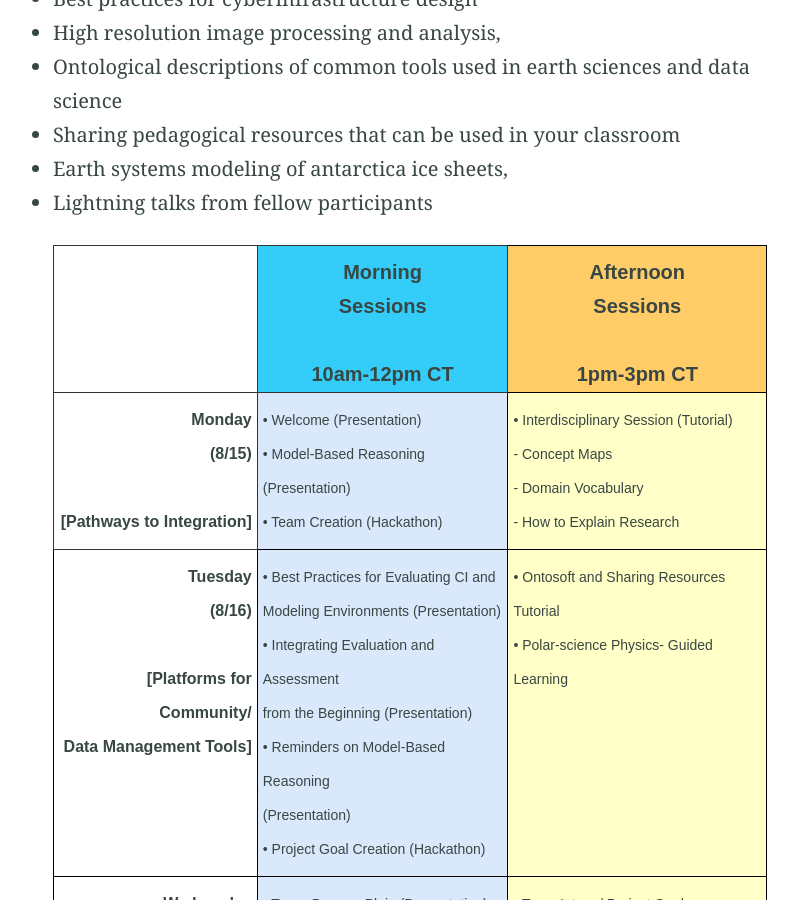
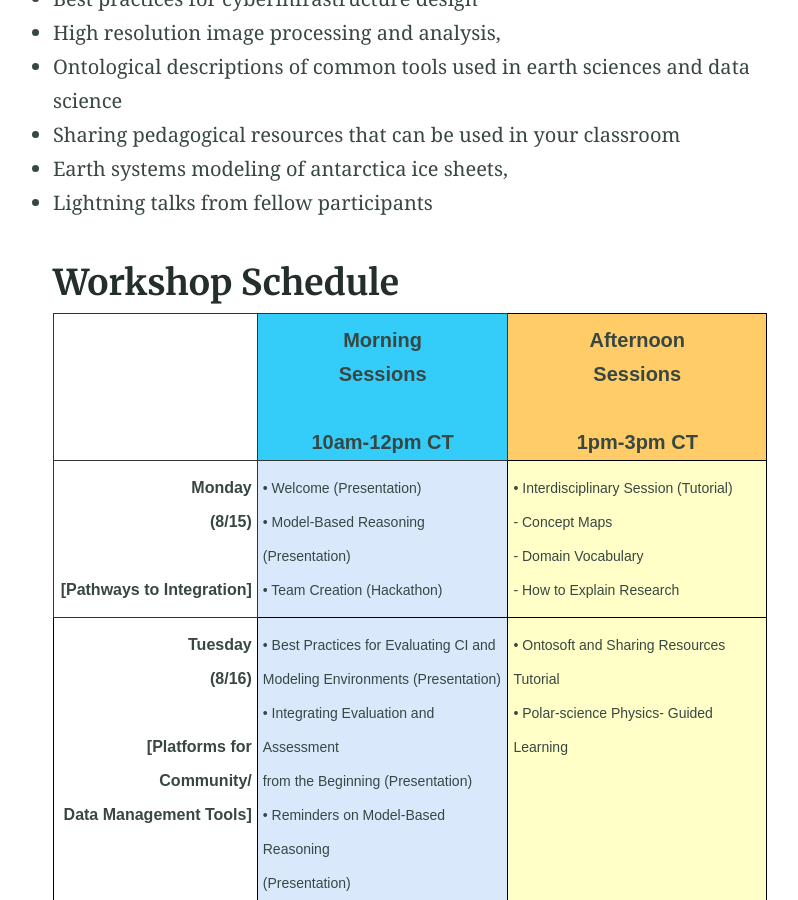
Before and after one commit to IS-GEO/ISGEO-22, a Jekyll site: the page built from index.md, in a window 1280 px wide and 900 px high, scrolled down 1651 px. Shown: the whole window, without its empty margins (230-1028 px from the left). Built offline with Jekyll 4.4.1, drawn with Linux system fonts in a browser that asks for light colours.

Commit message:
added header for workshop schedule

```diff
--- a/index.md
+++ b/index.md
@@ -28,3 +28,5 @@ A mini-hackthon will be hosted during the latter half of the workshop allowing g
 * Sharing pedagogical resources that can be used in your classroom
 * Earth systems modeling of antarctica ice sheets,
 * Lightning talks from fellow participants
+
+## Workshop Schedule
```
